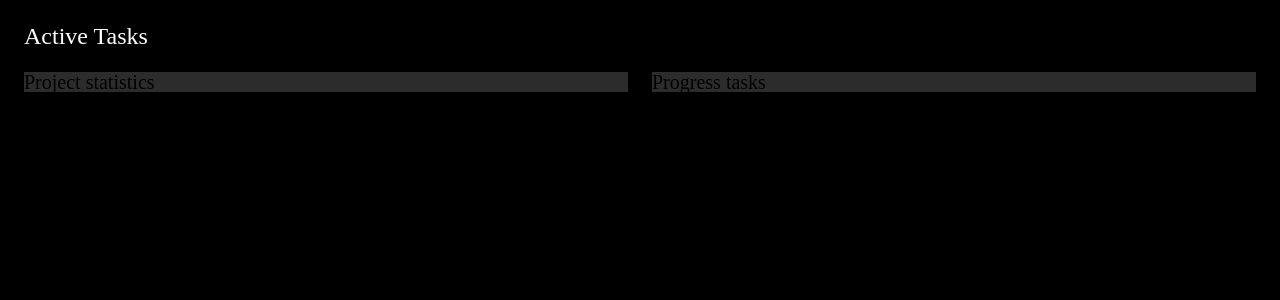
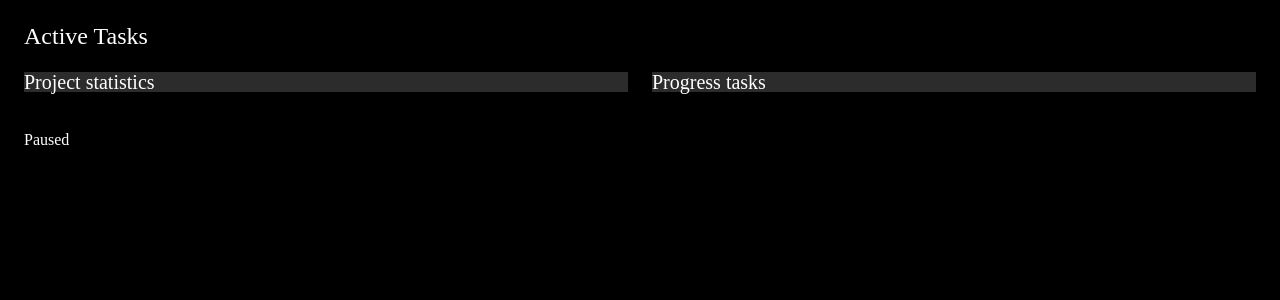
Before and after one commit to robertabononi/boardify, an Angular app: page / in a window 1280 px wide. Shown: the top 300 px of the page. Built offline with nearby package versions, Linux system fonts and the light colour scheme; no server answers.

Commit message:
feat: criação componente de task board e alteração cor das fontes

```diff
--- a/src/app/features/home/home.component.html
+++ b/src/app/features/home/home.component.html
@@ -1,3 +1,4 @@
 <main class="main">
     <app-active-tasks></app-active-tasks>
+    <app-task-board></app-task-board>
 </main>
--- a/src/app/features/home/home.component.ts
+++ b/src/app/features/home/home.component.ts
@@ -9,6 +9,7 @@ import { Project } from '../../core/models/project.model';
   standalone: true,
   imports: [
     ActiveTasksComponent,
+    TaskBoardComponent,
   ],
   templateUrl: './home.component.html',
   styleUrl: './home.component.scss'
--- /dev/null
+++ b/src/app/shared/components/task-board/task-board.component.html
@@ -0,0 +1,5 @@
+<div class="tb">
+    <section class="tb__column">
+        <h3 class="tb__column__title">Paused</h3>
+    </section>
+</div>
--- /dev/null
+++ b/src/app/shared/components/task-board/task-board.component.scss
@@ -0,0 +1,7 @@
+.tb {
+    &__column {
+        &__title {
+            font-size: 1.6rem;
+        }
+    }
+}
--- a/src/assets/reset.scss
+++ b/src/assets/reset.scss
@@ -42,4 +42,5 @@ table {
 
 * {
 	box-sizing: border-box;
+	color: #ffffff;
 }
```
Also changed, not shown: src/app/shared/components/task-board/task-board.component.ts (added, +12 -0 lines), src/app/shared/shared.module.ts (added, +10 -0 lines), 1 other file (tests, documents, lock files or other folders).
